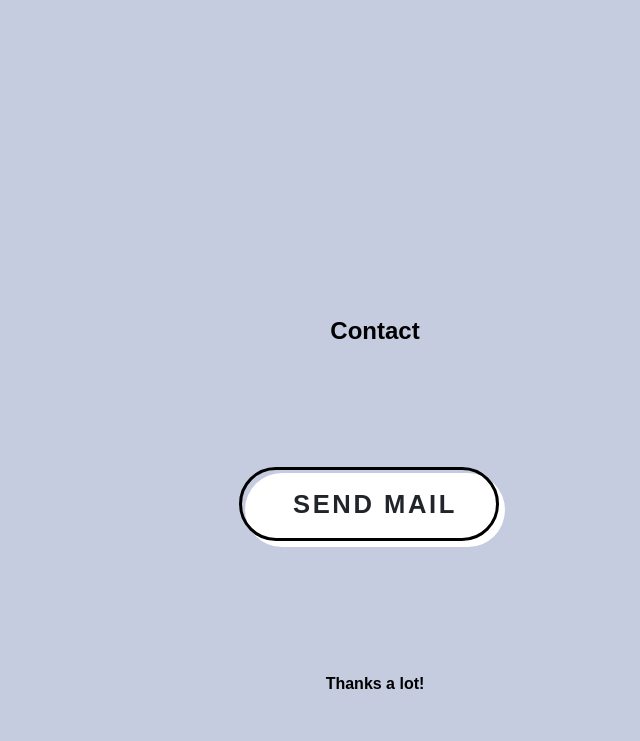
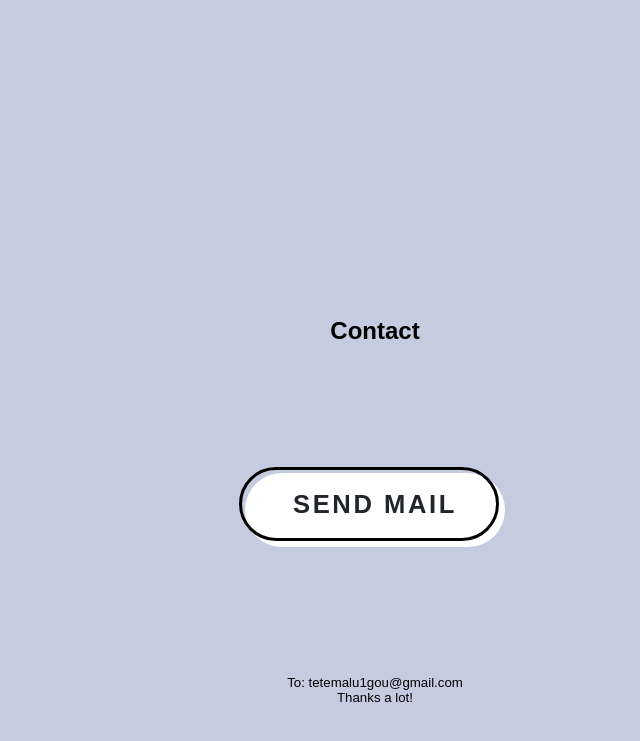
Before and after one commit to tetejiro/self-introduction, a plain HTML site: page intro.html in a window 1280 px wide. Shown: the part 3059-3800 px from the top of the page, without its empty margins (265-905 px from the left). Drawn offline with Linux system fonts and the light colour scheme; some packages are replaced by stand-ins of ours; files whose address does not match are found by name.

Commit message:
mailAdressセクション加筆

```diff
--- a/intro.html
+++ b/intro.html
@@ -110,7 +110,8 @@
   <section class="section5">
     <h1>Contact</h1>
     <p><a class="btn btn-border-shadow btn-border-shadow--radius" href="mailto:tetemalu1gou@gmail.com">SEND MAIL</a></p>
-    <p>Thanks a lot!</p>
+    <h5>To: tetemalu1gou@gmail.com</h5>
+    <h5>Thanks a lot!</h5>
   </section>
 </body>
 
```
